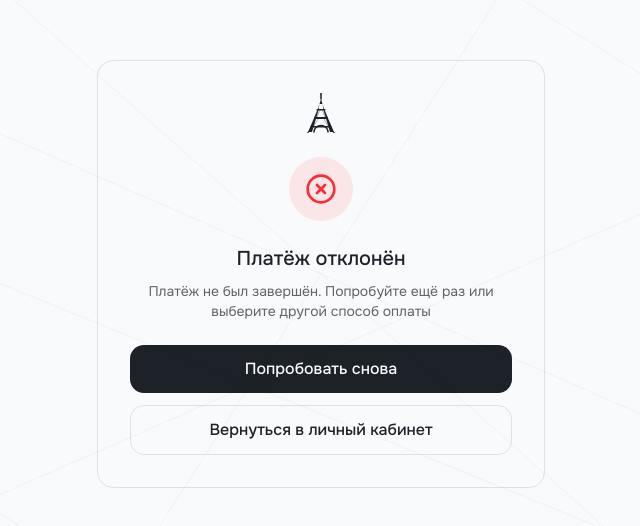
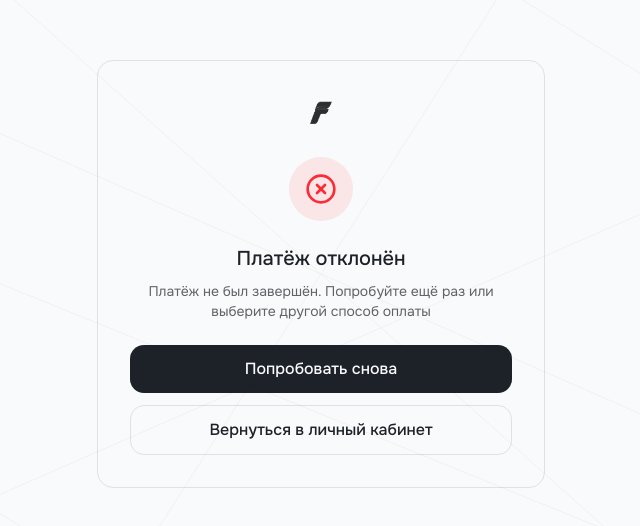
Before and after one commit to eqwzzx/billing, a Next.js app: page /payments/failed in a window 1280 px wide. Shown: the part 126-652 px from the top of the page, without its empty margins (319-959 px from the left). Built offline with nearby package versions, Linux system fonts and the light colour scheme; no server answers; a web font is replaced by a local one.

Commit message:
лого обновил

```diff
--- a/components/logo.tsx
+++ b/components/logo.tsx
@@ -1,46 +1,25 @@
+import Image from "next/image"
+
 export function Logo({ className }: { className?: string }) {
   return (
-    <svg
-      className={className}
-      viewBox="0 0 32 40"
-      fill="none"
-      xmlns="http://www.w3.org/2000/svg"
-    >
-      <circle cx="16" cy="1" r="1" fill="currentColor"/>
-      <line x1="16" y1="2" x2="16" y2="6" stroke="currentColor" strokeWidth="1.5" strokeLinecap="round"/>
-
-      <path d="M16 6L14.5 11H17.5L16 6Z" fill="currentColor"/>
-
-      <path d="M14.5 11L12.5 17L3 39H7L13 19L14.5 11Z" fill="currentColor"/>
-
-      <path d="M17.5 11L19.5 17L29 39H25L19 19L17.5 11Z" fill="currentColor"/>
-
-      <rect x="11.5" y="16" width="9" height="1.5" rx="0.5" fill="currentColor"/>
-
-      <rect x="9" y="24" width="14" height="2" rx="0.5" fill="currentColor"/>
-
-      <rect x="5.5" y="33" width="21" height="1.5" rx="0.5" fill="currentColor"/>
-
-      <line x1="12.5" y1="17.5" x2="10" y2="24" stroke="currentColor" strokeWidth="0.6" strokeOpacity="0.6"/>
-      <line x1="19.5" y1="17.5" x2="22" y2="24" stroke="currentColor" strokeWidth="0.6" strokeOpacity="0.6"/>
-      <line x1="14.5" y1="17.5" x2="12" y2="24" stroke="currentColor" strokeWidth="0.6" strokeOpacity="0.6"/>
-      <line x1="17.5" y1="17.5" x2="20" y2="24" stroke="currentColor" strokeWidth="0.6" strokeOpacity="0.6"/>
-
-      <line x1="10" y1="26" x2="7" y2="33" stroke="currentColor" strokeWidth="0.6" strokeOpacity="0.6"/>
-      <line x1="22" y1="26" x2="25" y2="33" stroke="currentColor" strokeWidth="0.6" strokeOpacity="0.6"/>
-      <line x1="13" y1="26" x2="9" y2="33" stroke="currentColor" strokeWidth="0.6" strokeOpacity="0.6"/>
-      <line x1="19" y1="26" x2="23" y2="33" stroke="currentColor" strokeWidth="0.6" strokeOpacity="0.6"/>
-
-      <path
-        d="M9 39C9 35.5 12 32.5 16 32.5C20 32.5 23 35.5 23 39"
-        stroke="currentColor"
-        strokeWidth="1.5"
-        fill="none"
-        strokeLinecap="round"
+    <>
+      {/* Лого для темной темы (белое) */}
+      <Image
+        src="/logo.svg"
+        alt="Logo"
+        width={32}
+        height={40}
+        className={`${className} dark:block hidden`}
       />
 
-      <path d="M3 39L5 37H7L3 40H1.5L3 39Z" fill="currentColor"/>
-      <path d="M29 39L27 37H25L29 40H30.5L29 39Z" fill="currentColor"/>
-    </svg>
+      {/* Лого для светлой темы (темное) */}
+      <Image
+        src="/logo_dark.svg"
+        alt="Logo"
+        width={32}
+        height={40}
+        className={`${className} dark:hidden block`}
+      />
+    </>
   )
 }
```
Also changed, not shown: public/logo_dark.svg (added).
